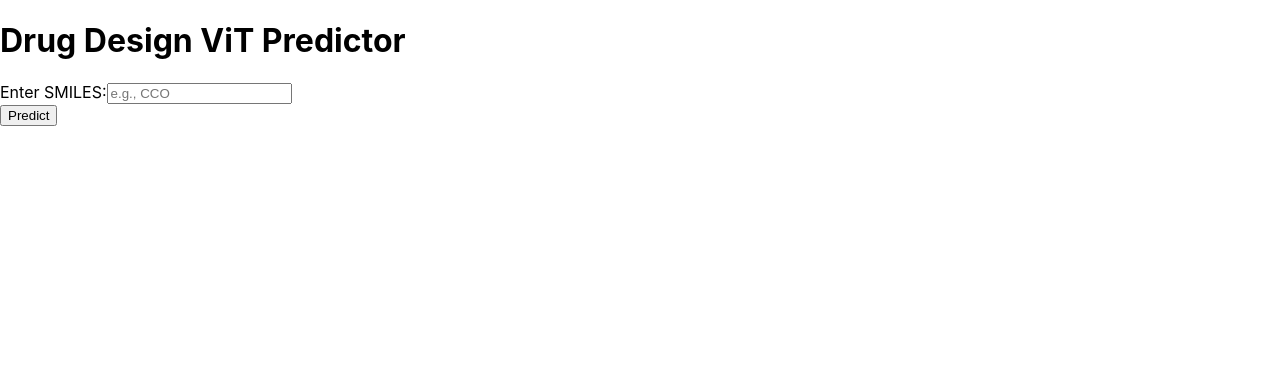
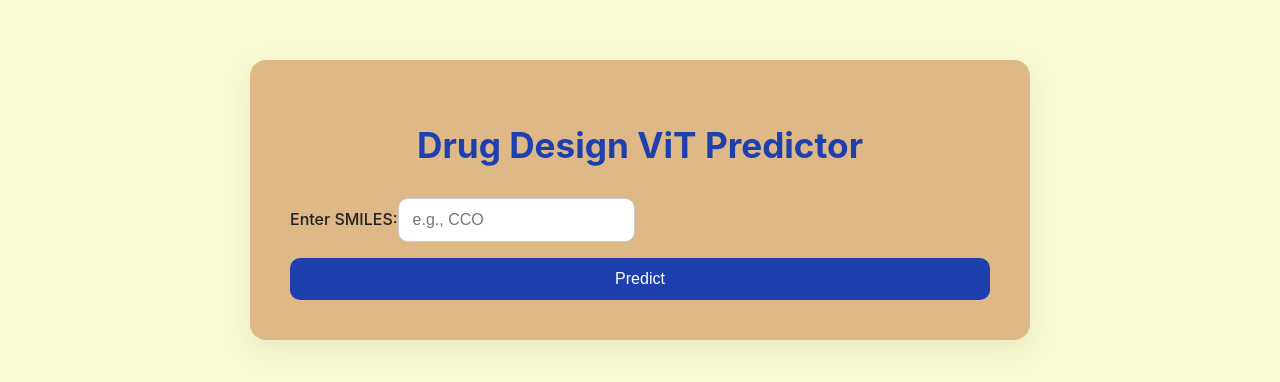
Before and after one commit to RamakotireddyGuttikonda/DiagnoGen_Frontend, a React (Create React App) app: page / in a window 1280 px wide. Shown: the top 382 px of the page. Built offline with nearby package versions, Linux system fonts and the light colour scheme.

Commit message:
Update App.css

```diff
--- a/src/App.css
+++ b/src/App.css
@@ -1,6 +1,116 @@
+/* Reset some basic elements */
+body, html {
+    margin: 0;
+    padding: 0;
+    font-family: 'Inter', sans-serif;
+    background-color:lightgoldenrodyellow;
+    color: #222;
+    height: 100%;
+}
+
+/* Container styles */
 .container {
-    max-width: 800px;
+    max-width: 700px;
+    margin: 60px auto;
+    background-color:burlywood;
+    padding: 40px;
+    border-radius: 16px;
+    box-shadow: 0 10px 30px rgba(0, 0, 0, 0.08);
 }
+
+/* Header styles */
+h1 {
+    font-size: 2.2rem;
+    font-weight: 700;
+    color: #1e40af;
+    text-align: center;
+    margin-bottom: 32px;
+}
+
+/* Input form styles */
+form {
+    display: flex;
+    flex-direction: column;
+    gap: 16px;
+}
+
+.form-label {
+    font-size: 1rem;
+    font-weight: 500;
+    margin-bottom: 4px;
+}
+
+input.form-control {
+    padding: 12px 14px;
+    font-size: 1rem;
+    border: 1px solid #ccc;
+    border-radius: 10px;
+    transition: border-color 0.3s, box-shadow 0.3s;
+}
+
+input.form-control:focus {
+    border-color: #1e40af;
+    box-shadow: 0 0 0 3px rgba(30, 64, 175, 0.15);
+    outline: none;
+}
+
+/* Button styles */
+button.btn-primary {
+    background-color: #1e40af;
+    color: #fff;
+    padding: 12px;
+    font-size: 1rem;
+    font-weight: 500;
+    border: none;
+    border-radius: 10px;
+    transition: background-color 0.3s ease;
+}
+
+button.btn-primary:hover {
+    background-color: #1d4ed8;
+}
+
+button.btn-primary:disabled {
+    background-color: #9ca3af;
+    cursor: not-allowed;
+}
+
+/* Error message */
+.alert-danger {
+    margin-top: 20px;
+    padding: 14px;
+    border-radius: 10px;
+    background-color: #fee2e2;
+    color: #991b1b;
+    font-weight: 500;
+    border: 1px solid #fca5a5;
+}
+
+/* Result card */
 .card {
-    margin-top: 20px;
+    margin-top: 32px;
+    border-radius: 14px;
+    background-color: #f1f5f9;
+    padding: 24px;
+    box-shadow: 0 4px 12px rgba(0, 0, 0, 0.05);
 }
+
+.card-title {
+    font-size: 1.4rem;
+    font-weight: 600;
+    color: #1e3a8a;
+    margin-bottom: 16px;
+}
+
+.card-body p {
+    margin: 6px 0;
+    font-size: 1rem;
+}
+
+.card-body img {
+    display: block;
+    max-width: 100%;
+    margin-top: 16px;
+    border-radius: 8px;
+    border: 1px solid #ccc;
+}
```
